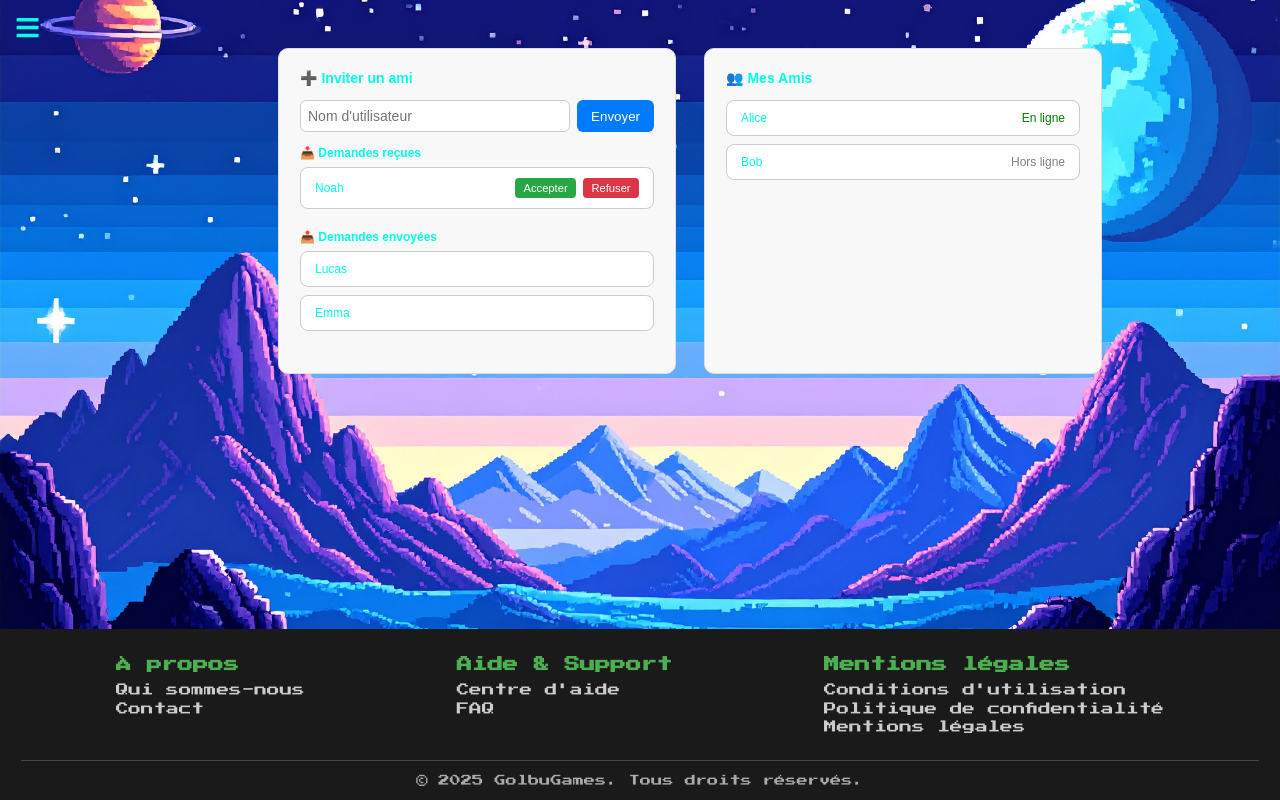
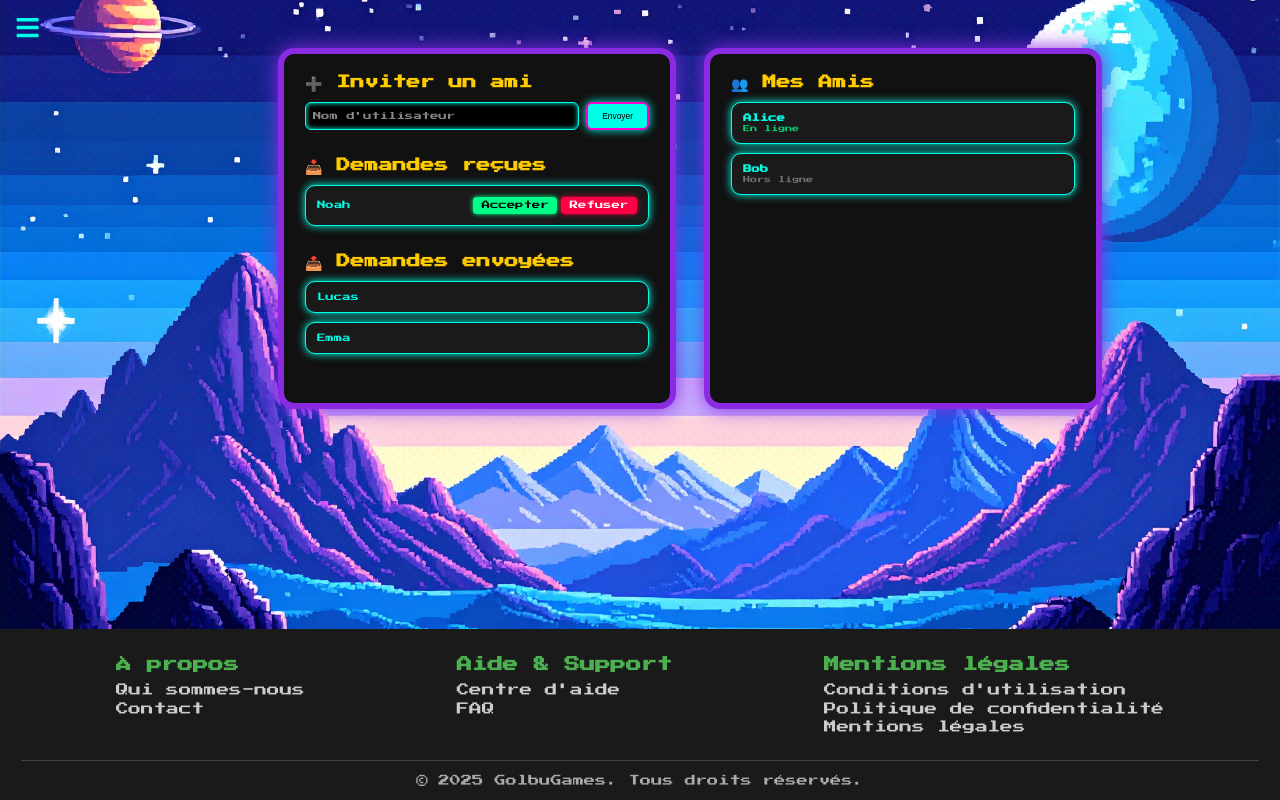
Before and after one commit to Yurhigz/GolbuGames, a React (Create React App) app in the folder frontend/my-app/: page /friends in a window 1280 px wide. Built offline with nearby package versions, Linux system fonts and the light colour scheme.

Commit message:
friend respondsive

```diff
--- a/frontend/my-app/src/pages/Friends.css
+++ b/frontend/my-app/src/pages/Friends.css
@@ -1,56 +1,89 @@
+@import url('https://fonts.googleapis.com/css2?family=Press+Start+2P&display=swap');
+
+body {
+    color: #00ffe7;
+    font-family: 'Press Start 2P', cursive;
+    margin: 0;
+    padding: 0;
+    background-color: #000; /* si tu veux garder un fond noir de base */
+}
+
 .friends-container {
     display: flex;
     gap: 2rem;
     padding: 2rem;
     margin-left: 230px;
     margin-right: 130px;
-    font-family: 'Imprima', sans-serif;
+    flex-wrap: wrap;
 }
 
 .friends-left,
 .friends-right {
     flex: 1;
-    background: #f8f8f8;
+    background: #111;
     padding: 1.5rem;
-    border-radius: 10px;
-    border: 1px solid #ddd;
+    border-radius: 16px;
+    border: 6px solid #8a2be2;
+    box-shadow: 0 0 20px #8a2be2;
+    color: #00ffe7;
+}
+
+h3,
+h4 {
+    color: #ffcc00;
+    font-size: 1rem;
+    margin-bottom: 10px;
 }
 
 .invite-form {
     display: flex;
     gap: 0.5rem;
-    margin-bottom: 1rem;
+    margin-bottom: 2rem;
 }
 
 .invite-form input {
     flex: 1;
     padding: 0.5rem;
     border-radius: 6px;
-    border: 1px solid #ccc;
+    border: 1px solid #00ffe7;
+    background: #000;
+    color: #00ffe7;
+    font-family: inherit;
+    font-size: 0.6rem;
+    box-shadow: 0 0 5px #00ffe7 inset;
+}
+
+.invite-form input::placeholder {
+    color: #888;
 }
 
 .invite-form button {
     padding: 0.5rem 1rem;
-    background-color: #007bff;
-    color: white;
-    border: none;
+    background-color: #00ffe7;
+    color: #000;
+    border: 2px solid #ff00cc;
     border-radius: 6px;
     cursor: pointer;
+    font-size: 0.6rem;
+    box-shadow: 0 0 10px #00ffe7;
+    transition: 0.3s;
+}
+
+.invite-form button:hover {
+    background-color: #ff00cc;
+    color: #fff;
+    box-shadow: 0 0 20px #ff00cc, 0 0 30px #ff00cc;
 }
 
 .section {
-    margin-bottom: 1.5rem;
-}
-
-.section h4 {
-    margin-bottom: 0.5rem;
-    font-weight: 600;
+    margin-bottom: 2rem;
 }
 
 .section ul,
 .friends-right ul {
     list-style: none;
     padding: 0;
+    margin: 0;
 }
 
 .section li,
@@ -58,53 +91,143 @@
     display: flex;
     justify-content: space-between;
     align-items: center;
-    background: #fff;
-    padding: 0.7rem 1rem;
-    border-radius: 8px;
+    background: #1a1a1a;
+    padding: 0.8rem;
+    border-radius: 10px;
     margin-bottom: 0.6rem;
-    border: 1px solid #ccc;
+    border: 1px solid #00ffe7;
+    box-shadow: 0 0 8px #00ffe7;
+    font-size: 0.6rem;
 }
 
 .actions {
     display: flex;
-    gap: 0.5rem;
+    gap: 0.3rem;
 }
 
 .actions button {
     border: none;
     border-radius: 4px;
     padding: 0.3rem 0.6rem;
-    font-size: 0.8rem;
+    font-size: 0.6rem;
     cursor: pointer;
+    font-family: inherit;
+    transition: background-color 0.3s ease;
 }
 
 .accept {
-    background-color: #28a745;
-    color: white;
+    background-color: #00ff88;
+    color: #000;
+    box-shadow: 0 0 5px #00ff88;
+}
+
+.accept:hover {
+    background-color: #00cc6a;
+    color: #fff;
 }
 
 .decline {
-    background-color: #dc3545;
-    color: white;
+    background-color: #ff0044;
+    color: #fff;
+    box-shadow: 0 0 5px #ff0044;
+}
+
+.decline:hover {
+    background-color: #cc0033;
+}
+
+.friend-card .friend-info {
+    display: flex;
+    flex-direction: column;
+    gap: 0.2rem;
+}
+
+.friend-name {
+    font-weight: bold;
+    color: #00ffe7;
 }
 
 .status {
-    font-weight: 500;
+    font-size: 0.5rem;
+    opacity: 0.8;
 }
 
 .online {
-    color: green;
+    color: #00ff88;
 }
 
 .offline {
-    color: gray;
+    color: #888;
 }
 
 .empty-msg {
     font-style: italic;
     color: #888;
+    font-size: 0.5rem;
+    padding: 0.3rem;
+    text-align: center;
 }
 
-.friends-container h3 {
-    margin-bottom: 1rem; /* ou la valeur que tu souhaites */
+/* 🔧 Responsive arcade fix */
+@media (max-width: 768px) {
+    .friends-container {
+        flex-direction: column;
+        padding: 1rem;
+        margin: 0;
+    }
+
+    .friends-left,
+    .friends-right {
+        width: 100%;
+        box-sizing: border-box;
+    }
+
+    .invite-form {
+        flex-direction: column;
+        align-items: stretch;
+    }
+
+    .invite-form input,
+    .invite-form button {
+        width: 100%;
+    }
+
+    .section li,
+    .friend-card {
+        flex-direction: column;
+        align-items: flex-start;
+        gap: 0.5rem;
+    }
+
+    .actions {
+        width: 100%;
+        justify-content: flex-start;
+    }
 }
+
+/* 🌌 Fond pixelisé animé */
+body::before {
+    content: "";
+    position: fixed;
+    top: 0;
+    left: 0;
+    width: 100%;
+    height: 100%;
+    background-image:
+        radial-gradient(#00ffe740 1px, transparent 1px),
+        radial-gradient(#ff00cc40 1px, transparent 1px);
+    background-size: 10px 10px;
+    background-position: 0 0, 5px 5px;
+    animation: pixel-glow 4s linear infinite;
+    z-index: -1;
+    opacity: 0.3;
+}
+
+@keyframes pixel-glow {
+    0% {
+        background-position: 0 0, 5px 5px;
+    }
+    100% {
+        background-position: 10px 10px, 15px 15px;
+    }
+}
--- a/frontend/my-app/src/pages/Friends.js
+++ b/frontend/my-app/src/pages/Friends.js
@@ -1,6 +1,6 @@
 import React, { useState } from "react";
 import "./Friends.css";
-import {Input} from "../components/Input";
+import { Input } from "../components/Input";
 
 const Friends = () => {
     const [friendUsername, setFriendUsername] = useState("");
@@ -31,20 +31,19 @@ const Friends = () => {
             <div className="friends-left">
                 <h3>➕ Inviter un ami</h3>
                 <div className="invite-form">
-                    <Input type="text" placeholder="Nom d'utilisateur" value={friendUsername} />
-                    {/*<input*/}
-                    {/*    type="text"*/}
-                    {/*    value={friendUsername}*/}
-                    {/*    placeholder="Nom d'utilisateur"*/}
-                    {/*    onChange={(e) => setFriendUsername(e.target.value)}*/}
-                    {/*/>*/}
+                    <Input
+                        type="text"
+                        placeholder="Nom d'utilisateur"
+                        value={friendUsername}
+                        onChange={(e) => setFriendUsername(e.target.value)}
+                    />
                     <button onClick={handleInvite}>Envoyer</button>
                 </div>
 
                 <div className="section">
                     <h4>📥 Demandes reçues</h4>
                     <ul>
-                        {receivedRequests.map(req => (
+                        {receivedRequests.map((req) => (
                             <li key={req.id}>
                                 {req.username}
                                 <div className="actions">
@@ -53,33 +52,41 @@ const Friends = () => {
                                 </div>
                             </li>
                         ))}
-                        {receivedRequests.length === 0 && <li className="empty-msg">Aucune demande reçue</li>}
+                        {receivedRequests.length === 0 && (
+                            <li className="empty-msg">Aucune demande reçue</li>
+                        )}
                     </ul>
                 </div>
 
                 <div className="section">
                     <h4>📤 Demandes envoyées</h4>
                     <ul>
-                        {sentRequests.map(req => (
+                        {sentRequests.map((req) => (
                             <li key={req.id}>{req.username}</li>
                         ))}
-                        {sentRequests.length === 0 && <li className="empty-msg">Aucune demande envoyée</li>}
+                        {sentRequests.length === 0 && (
+                            <li className="empty-msg">Aucune demande envoyée</li>
+                        )}
                     </ul>
                 </div>
+            </div>
 
-            </div>
             <div className="friends-right">
                 <h3>👥 Mes Amis</h3>
                 <ul>
-                    {friends.map(friend => (
+                    {friends.map((friend) => (
                         <li key={friend.id} className="friend-card">
-                            <span>{friend.username}</span>
-                            <span className={`status ${friend.status === "En ligne" ? "online" : "offline"}`}>
-                                {friend.status}
-                            </span>
+                            <div className="friend-info">
+                                <span className="friend-name">{friend.username}</span>
+                                <span className={`status ${friend.status === "En ligne" ? "online" : "offline"}`}>
+                                    {friend.status}
+                                </span>
+                            </div>
                         </li>
                     ))}
-                    {friends.length === 0 && <li className="empty-msg">Aucun ami pour le moment</li>}
+                    {friends.length === 0 && (
+                        <li className="empty-msg">Aucun ami pour le moment</li>
+                    )}
                 </ul>
             </div>
         </div>
```
